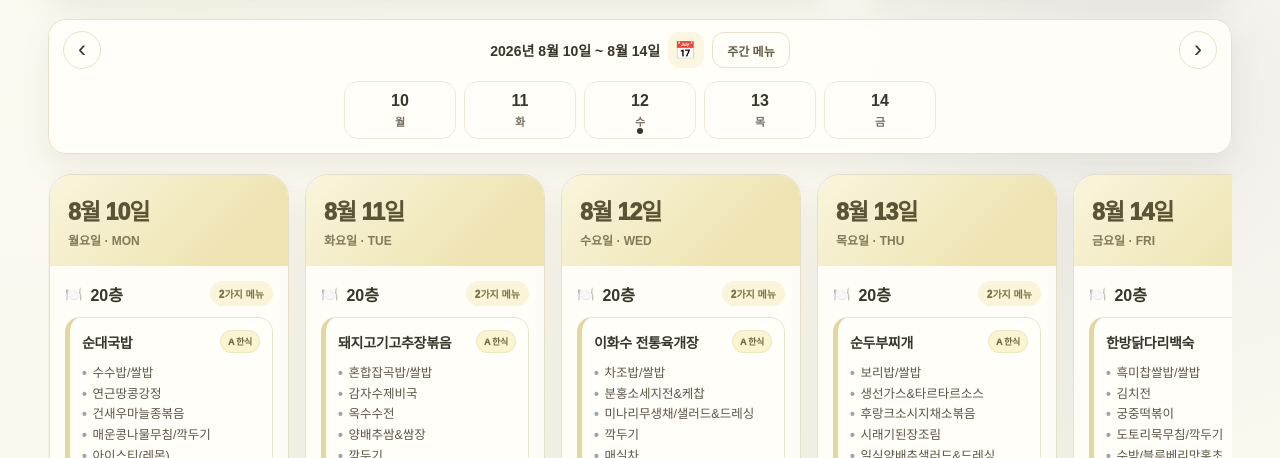
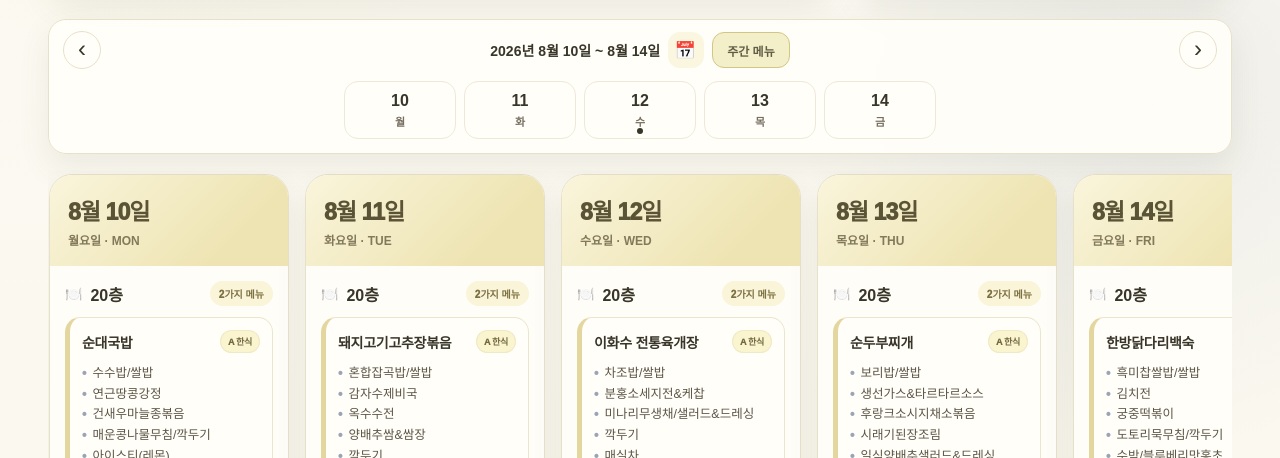
Before and after one commit to datagyu/SSAFY-Seoul-menu, a plain HTML site: page index.html in a window 1280 px wide. Shown: the part 342-800 px from the top of the page. Drawn offline with Linux system fonts and the light colour scheme; a web font is replaced by a local one.

Commit message:
week-button-fix

```diff
--- a/index.html
+++ b/index.html
@@ -137,6 +137,9 @@ button{border:0;cursor:pointer;font:inherit}
   height:36px;padding:0 14px;border-radius:12px;
   background:#fffef8;color:#615c45;border:1px solid var(--line);
   font-size:12px;font-weight:900;white-space:nowrap;
+}
+.week-view-button.active{
+  background:var(--lemon);border-color:var(--lemon-deep);
 }
 
 .mobile-date-bar{
@@ -616,6 +619,7 @@ function updateSelectedDate(){
 
 function showSingleDay(d){
   updateSelectedDate();
+  weekViewButton.classList.remove('active');
   grid.innerHTML=d?card(d):'<div class="notice">선택한 날짜의 식단 데이터가 아직 없습니다.</div>';
   grid.classList.add('single-day');
   grid.classList.remove('week-view');
@@ -708,6 +712,7 @@ async function render(){
   const sequence=++renderSequence;
 
   if(desktopWeekView&&!mobileMedia.matches){
+    weekViewButton.classList.add('active');
     const monday=new Date(currentMonday);
     const friday=addDays(monday,4);
     weekRange.textContent=`${monday.getFullYear()}년 ${monday.getMonth()+1}월 ${monday.getDate()}일 ~ ${friday.getMonth()+1}월 ${friday.getDate()}일`;
```
